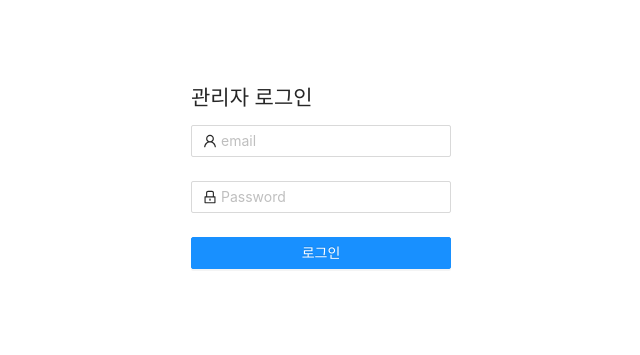
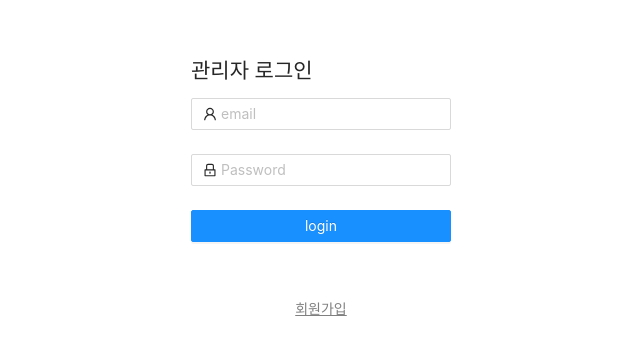
Before and after one commit to Gosrock/Ticket-Admin-21st, a React (Create React App) app: page /login in a window 1280 px wide. Shown: the part 213-568 px from the top of the page, without its empty margins (319-959 px from the left). Built offline with nearby package versions, Linux system fonts and the light colour scheme.

Commit message:
회원가입추가 test2

```diff
--- a/src/components/AuthPage/LoginPage.js
+++ b/src/components/AuthPage/LoginPage.js
@@ -1,104 +1,8 @@
-import axios from 'axios';
-import React, { useState } from 'react';
-import { useDispatch, useSelector } from 'react-redux';
-import { useNavigate } from 'react-router-dom';
+import React from 'react';
+import AuthForm from './AuthForm';
 
-import { login } from '../../actions/auth';
-import { Form, Input, Button } from 'antd';
-import { UserOutlined, LockOutlined } from '@ant-design/icons';
-import './loginpage.css';
-
-function LoginPage(props) {
-  const dispatch = useDispatch();
-  let navigate = useNavigate();
-
-  const { authenticated, errorMessage, pending } = useSelector(
-    state => state.auth
-  );
-
-  const onSubmitHandler = values => {
-    // event.preventDefault();
-    let body = {
-      userId: values.email,
-      password: values.password
-    };
-    console.log(body);
-
-    // login 요청
-    dispatch(login(body)).then(res => {
-      console.log(authenticated, errorMessage, pending, res);
-
-      if (!errorMessage) {
-        navigate('/');
-      } else {
-        alert(errorMessage);
-      }
-    });
-  };
-
-  return (
-    <div
-      style={{
-        display: 'flex',
-        justifyContent: 'center',
-        alignItems: 'center',
-        width: '100%',
-        height: '100vh',
-        flexDirection: 'column'
-      }}
-    >
-      <Form
-        name="normal_login"
-        className="login-form"
-        initialValues={{
-          remember: true
-        }}
-        onFinish={onSubmitHandler}
-      >
-        <h2> 관리자 로그인</h2>
-        <Form.Item
-          name="email"
-          rules={[
-            {
-              required: true,
-              message: '아이디 입력해 주세요'
-            }
-          ]}
-        >
-          <Input
-            prefix={<UserOutlined className="site-form-item-icon" />}
-            placeholder="email"
-          />
-        </Form.Item>
-        <Form.Item
-          name="password"
-          rules={[
-            {
-              required: true,
-              message: '비밀번호입력해주세요'
-            }
-          ]}
-        >
-          <Input
-            prefix={<LockOutlined className="site-form-item-icon" />}
-            type="password"
-            placeholder="Password"
-          />
-        </Form.Item>
-
-        <Form.Item>
-          <Button
-            style={{ float: 'right' }}
-            type="primary"
-            htmlType="submit"
-            className="login-form-button"
-          >
-            로그인{' '}
-          </Button>
-        </Form.Item>
-      </Form>
-    </div>
-  );
-}
+const LoginPage = () => {
+  return <AuthForm type="login" />;
+};
 
 export default LoginPage;
--- a/src/index.js
+++ b/src/index.js
@@ -10,8 +10,9 @@ import reducers from './reducers';
 import { BrowserRouter } from 'react-router-dom';
 import App from './App';
 import { Route, Routes } from 'react-router-dom';
+import requireAuth from './hoc/requireAuth';
 import LoginPage from './components/AuthPage/LoginPage';
-import requireAuth from './hoc/requireAuth';
+import RegisterPage from './components/AuthPage/RegisterPage';
 
 // 리덕스 데브툴 을 위한 세팅
 const composeEnhancers =
@@ -48,6 +49,7 @@ ReactDOM.render(
       <Routes>
         <Route exact path="/login" element={<LoginPage />} />
         <Route path="/*" element={<AppWithLogin />} />
+        <Route path="/register" element={<RegisterPage />} />
       </Routes>
     </Provider>
   </BrowserRouter>,
```
Also changed, not shown: src/components/AuthPage/LoginInit.js (deleted, +0 -8 lines), src/components/AuthPage/AuthForm.css (renamed from src/components/AuthPage/loginpage.css).
